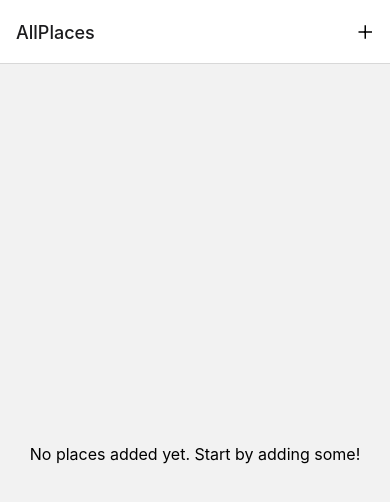
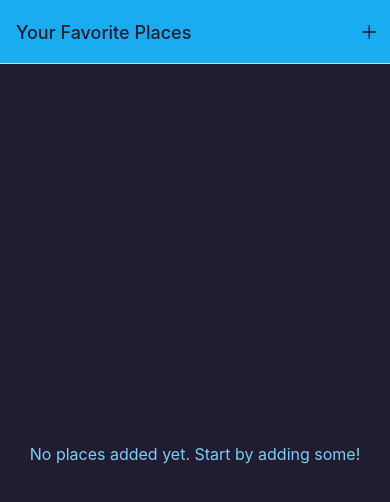
Before and after one commit to JacceyCode/MyFavoriteSpot, a React Native app: screen /AllPlaces in a window 390 px wide. Shown: the top 502 px of the page. Built offline with nearby package versions, Linux system fonts and the light colour scheme.

Commit message:
added color grades

```diff
--- a/App.js
+++ b/App.js
@@ -5,6 +5,7 @@
 import AllPlaces from "./screens/AllPlaces";
 import AddPlace from "./screens/AddPlace";
 import IconButton from "./components/ui/IconButton";
+import { Colors } from "./constants/colors";
 
 const Stack = createNativeStackNavigator();
 
@@ -14,11 +15,18 @@
       <StatusBar style="dark" />
 
       <NavigationContainer>
-        <Stack.Navigator>
+        <Stack.Navigator
+          screenOptions={{
+            headerStyle: { backgroundColor: Colors.primary500 },
+            headerTintColor: Colors.gray700,
+            contentStyle: { backgroundColor: Colors.gray700 },
+          }}
+        >
           <Stack.Screen
             name="AllPlaces"
             component={AllPlaces}
             options={({ navigation }) => ({
+              title: "Your Favorite Places",
               headerRight: ({ tintColor }) => (
                 <IconButton
                   icon="add"
@@ -29,7 +37,14 @@
               ),
             })}
           />
-          <Stack.Screen name="AddPlace" component={AddPlace} />
+
+          <Stack.Screen
+            name="AddPlace"
+            component={AddPlace}
+            options={{
+              title: "Add a new place",
+            }}
+          />
         </Stack.Navigator>
       </NavigationContainer>
     </>
--- a/components/Places/PlacesList.js
+++ b/components/Places/PlacesList.js
@@ -1,5 +1,6 @@
 import { FlatList, StyleSheet, Text, View } from "react-native";
 import PlaceItem from "./PlaceItem";
+import { Colors } from "../../constants/colors";
 
 function PlacesList({ places }) {
   if (!places || places.length === 0) {
@@ -31,5 +32,6 @@
   },
   fallbackText: {
     fontSize: 16,
+    color: Colors.primary200,
   },
 });
--- a/components/ui/IconButton.js
+++ b/components/ui/IconButton.js
@@ -17,7 +17,6 @@
 const styles = StyleSheet.create({
   button: {
     padding: 8,
-    margin: 4,
     justifyContent: "center",
     alignItems: "center",
   },
--- /dev/null
+++ b/constants/colors.js
@@ -0,0 +1,11 @@
+export const Colors = {
+  primary50: "#cfeffd",
+  primary100: "#a0defb",
+  primary200: "#77cff8",
+  primary400: "#44bdf5",
+  primary500: "#1aacf0",
+  primary700: "#0570c9",
+  primary800: "#003b88",
+  accent500: "#e6b30b",
+  gray700: "#221c30",
+};
```
